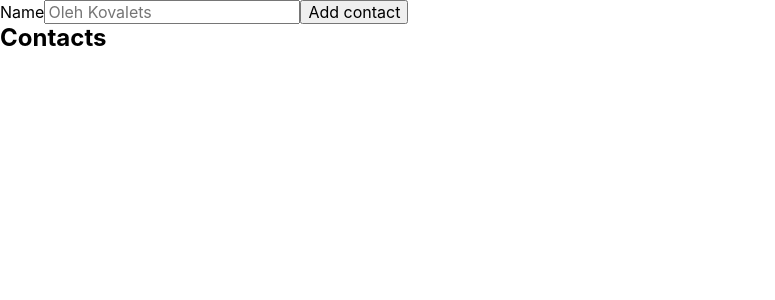
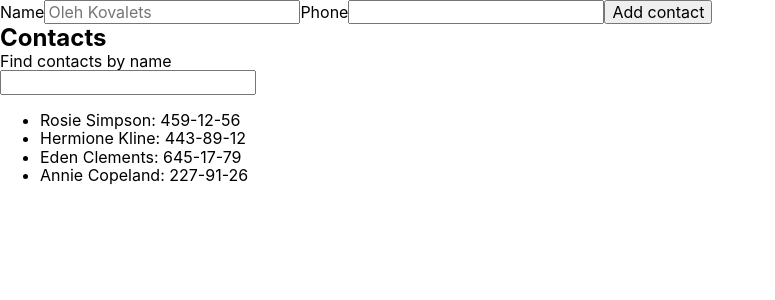
Before and after one commit to Oleggman/goit-react-hw-02-phonebook, a React (Create React App) app: page / in a window 1280 px wide. Shown: the top 300 px of the page, without its empty margins (0-775 px from the left). Built offline with nearby package versions, Linux system fonts and the light colour scheme.

Commit message:
Do task 2 and 3

```diff
--- a/src/components/App.jsx
+++ b/src/components/App.jsx
@@ -5,14 +5,22 @@ import { ContactsBook } from './ContactsBook/ContactsBook'
 
 export default class App extends Component {
   state = {
-    contacts: [],
-    name: ''
+    contacts: [
+      {id: 'id-1', name: 'Rosie Simpson', number: '459-12-56'},
+      {id: 'id-2', name: 'Hermione Kline', number: '443-89-12'},
+      {id: 'id-3', name: 'Eden Clements', number: '645-17-79'},
+      {id: 'id-4', name: 'Annie Copeland', number: '227-91-26'},
+    ],
+    filter: '',
+    name: '',
+    number: ''
   }
 
   onAddContacts = (values, helpers) => {
     const contact = {
       id: nanoid(),
-      name: values.name
+      name: values.name,
+      number: values.number
     }
 
     this.setState(prevState => ({
@@ -22,11 +30,30 @@ export default class App extends Component {
     helpers.resetForm();
   }
 
+  onInputFilter = (e) => {
+    this.setState({ filter: e.target.value });
+  }
+
+  getContacts = () => {
+    const { contacts, filter } = this.state;
+    const normalizedFilter = filter.toLowerCase();
+
+    return contacts.filter(contact => {
+      return contact.name.toLowerCase().includes(normalizedFilter);
+    })
+  }
+
   render() {
+    const { contacts, filter } = this.state;
+
     return (
       <div>
         <ContactsForm onSubmitForm={this.onAddContacts} />
-        <ContactsBook contacts={this.state.contacts} />
+        <ContactsBook
+          contacts={this.getContacts()}
+          filter={filter}
+          onInputFilter={this.onInputFilter}
+        />
       </div>
     )
   }
--- a/src/components/ContactsBook/ContactsBook.jsx
+++ b/src/components/ContactsBook/ContactsBook.jsx
@@ -1,9 +1,13 @@
-export const ContactsBook = ({contacts}) => {
+export const ContactsBook = ({ contacts, filter, onInputFilter }) => {
   return (
     <div>
       <h2>Contacts</h2>
+      <p>Find contacts by name</p>
+      <input type="text" value={filter} onChange={onInputFilter} />
+
       <ul>
-        {contacts.map(({ id, name }) => <li key={id}>{name}</li>)}
+        {contacts.map(({ id, name, number }) =>
+          <li key={id}>{name}: {number}</li>)}
       </ul>
     </div>
   );
--- a/src/components/ContactsForm/ContactsForm.jsx
+++ b/src/components/ContactsForm/ContactsForm.jsx
@@ -3,7 +3,7 @@
 export const ContactsForm = ({ onSubmitForm }) => {
   return (
     <Formik
-      initialValues={{ name: '' }}
+      initialValues={{ name: '', number: '' }}
       onSubmit={onSubmitForm}
     >
       <Form>
@@ -11,6 +11,10 @@ export const ContactsForm = ({ onSubmitForm }) => {
           Name
           <Field name="name" autoComplete="off" placeholder="Oleh Kovalets" required />
         </label>
+        <label>
+          Phone
+          <Field type="tel" autoComplete="off" name="number" required />
+        </label>
         <button type="submit">Add contact</button>
       </Form>
     </Formik>
```
